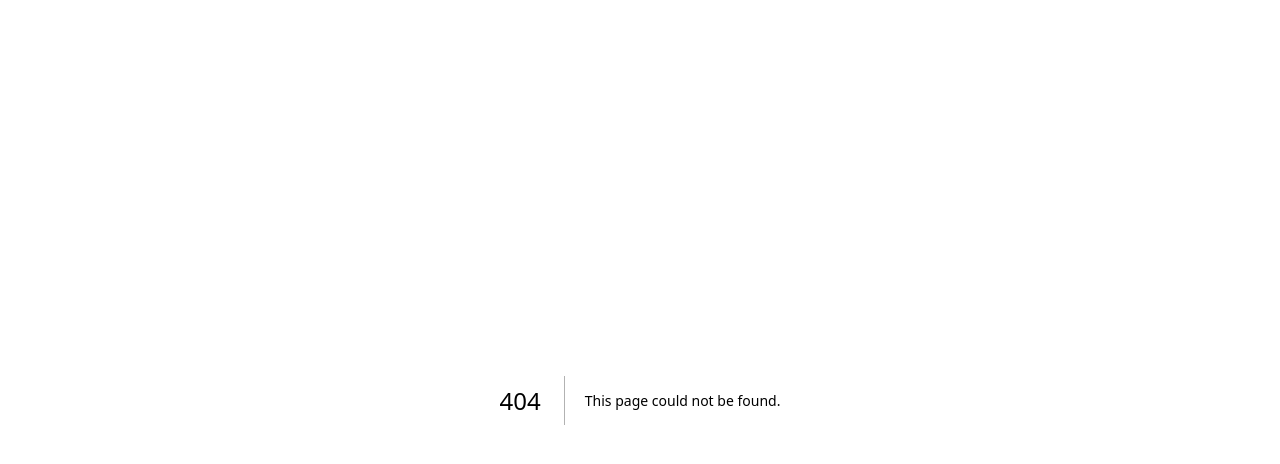
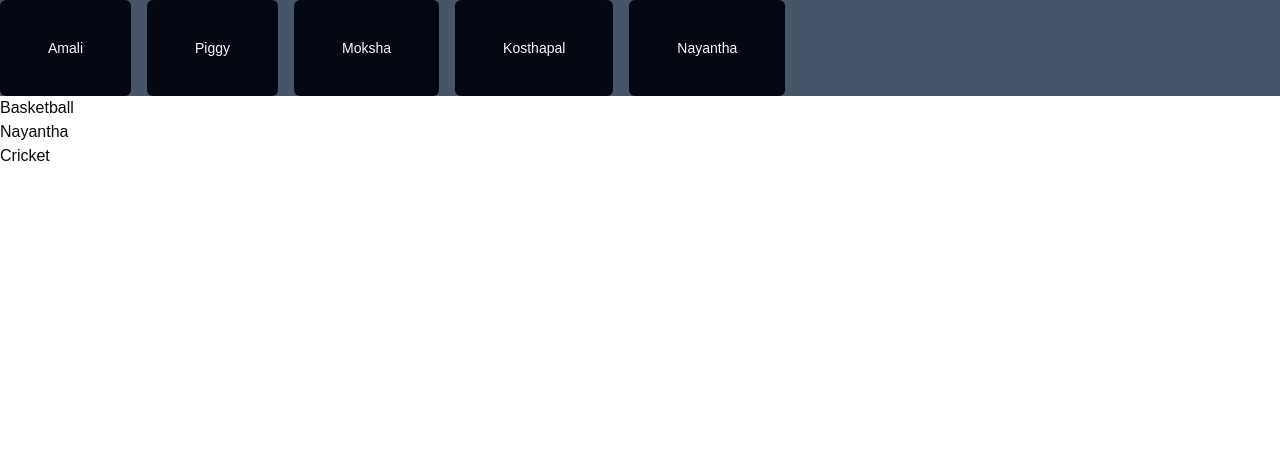
Before and after one commit to minindupasan/dental-clinic-management-system, a Next.js app: page /Amali/Sport in a window 1280 px wide. Before the commit this address had no page. Shown: the top 464 px of the page. Built offline with nearby package versions, Linux system fonts and the light colour scheme.

Commit message:
Refactor layout component and add navigation bar

```diff
--- /dev/null
+++ b/app/Amali/Sport/page.tsx
@@ -0,0 +1,13 @@
+import React from 'react'
+
+export default function Sport() {
+  return (
+    <div>
+        <ul>
+            <li>Basketball</li>
+            <li>Nayantha</li>
+            <li>Cricket</li>
+        </ul>
+    </div>
+  )
+}
--- /dev/null
+++ b/app/Amali/page.tsx
@@ -0,0 +1,8 @@
+import React from 'react'
+
+export default function HelloAmali() {
+  return (
+    <div>
+        <h1>Hello Amali</h1></div>
+  )
+}
--- /dev/null
+++ b/app/Moksha/page.tsx
@@ -0,0 +1,10 @@
+import React from 'react'
+
+export default function Moksha() {
+  return (
+    <div>
+
+        <h1>Moksha</h1>
+    </div>
+  )
+}
--- a/app/layout.tsx
+++ b/app/layout.tsx
@@ -1,6 +1,7 @@
 import type { Metadata } from "next";
 import localFont from "next/font/local";
 import "./globals.css";
+import NavBar from "./navBar";
 
 const geistSans = localFont({
   src: "./fonts/GeistVF.woff",
@@ -28,6 +29,7 @@ export default function RootLayout({
       <body
         className={`${geistSans.variable} ${geistMono.variable} antialiased`}
       >
+        <NavBar />
         {children}
       </body>
     </html>
--- /dev/null
+++ b/app/navBar.tsx
@@ -0,0 +1,21 @@
+import NavItem from '@/components/ui/NavItem'
+import React from 'react'
+
+const navItems = [
+    {itemName: 'Amali', itemPath: '/Amali'},
+    {itemName: 'Piggy', itemPath: '/Piggy'},
+    {itemName: 'Moksha', itemPath: '/Moksha'},
+    {itemName: 'Kosthapal', itemPath: '/Kosthapal'},
+    {itemName: 'Nayantha', itemPath: '/Nayantha'},
+]
+
+export default function navBar() {
+  return (
+
+    <div className="flex space-x-4 bg-slate-600">
+        {navItems.map((navItem) => (
+            <NavItem itemName={navItem.itemName} itemPath={navItem.itemPath} key={navItem.itemName}/>
+        ))}
+  </div>
+  )
+}
--- a/app/page.tsx
+++ b/app/page.tsx
@@ -1,7 +1,12 @@
 import React from 'react'
+import {Button} from '@/components/ui/button'
+import Link from 'next/link'
 
 export default function page() {
   return (
-    <div>Hello Piggy</div>
+    <div className="flex space-x-4 bg-slate-600">
+      <Link href="/Amali"> <Button className='bg-gray-950 p-12'>Amali</Button></Link>
+      <Link href="/Piggy"> <Button className='bg-gray-950 p-12'>Piggy</Button></Link>
+    </div>
   )
 }
--- /dev/null
+++ b/components/ui/NavItem.tsx
@@ -0,0 +1,11 @@
+import Link from 'next/link'
+import React from 'react'
+import { Button } from './button'
+
+export default function NavItem(
+    {itemName, itemPath}: {itemName: string, itemPath: string}
+) {
+  return (
+    <Link href={itemPath}> <Button className='bg-gray-950 p-12'>{itemName}</Button></Link>
+  )
+}
```
